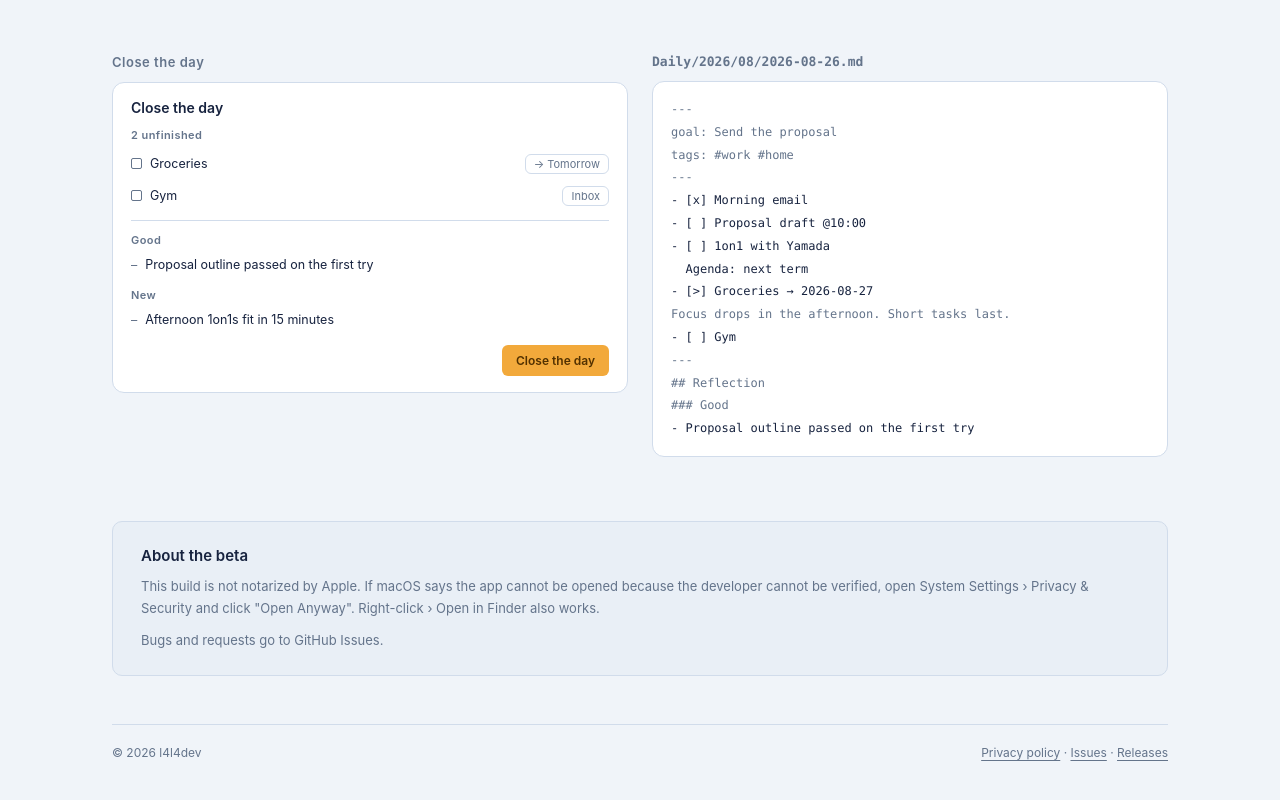
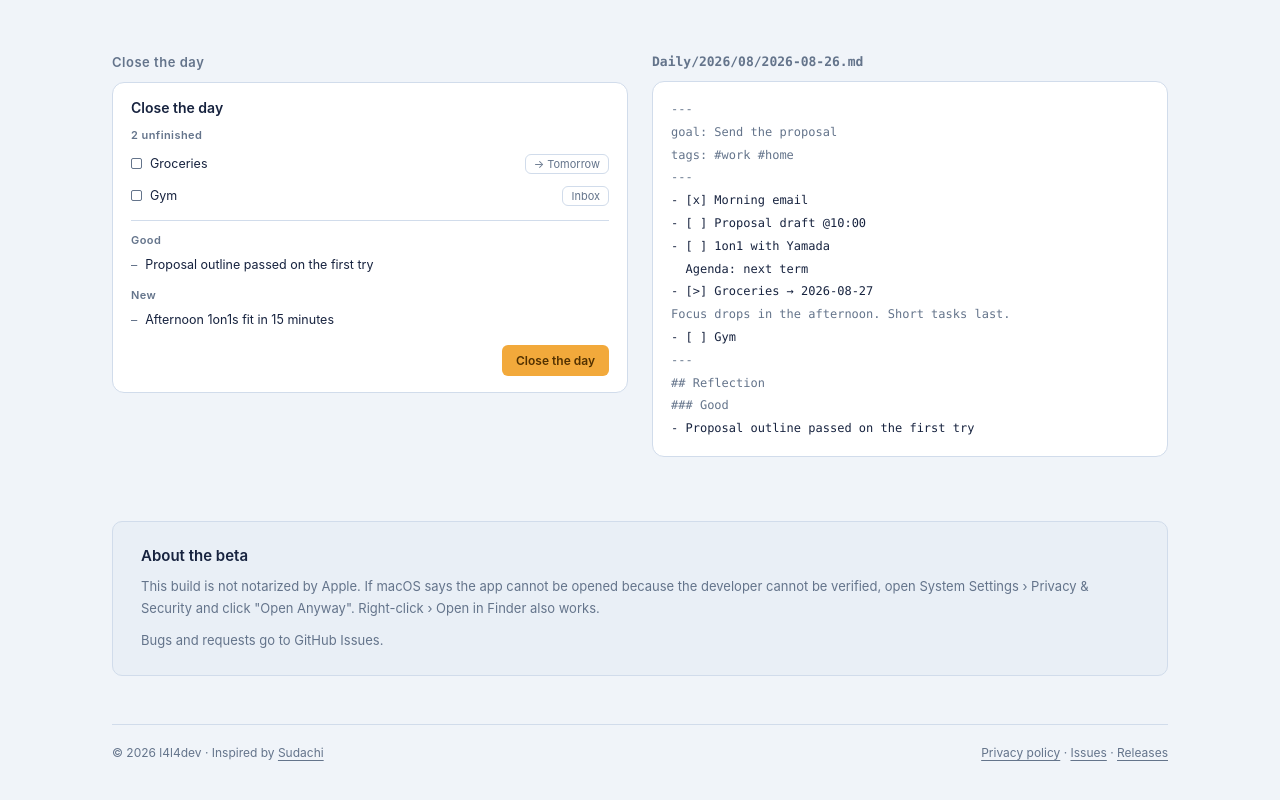
Before and after one commit to l4l4dev/FirnPlanner, a plain HTML site: page docs/index.html in a window 1280 px wide. Shown: the part 919-1719 px from the top of the page. Drawn offline with Linux system fonts and the light colour scheme.

Commit message:
フッターに Sudachi への着想のクレジットを足す
Co-Authored-By: Claude Fable 5 <noreply@anthropic.com>

```diff
--- a/docs/index.html
+++ b/docs/index.html
@@ -205,7 +205,7 @@ on a single page of text.</span>
     </section>
 
     <footer class="site-footer t">
-      <span>© 2026 l4l4dev</span>
+      <span>© 2026 l4l4dev · <span lang="ja"><a href="https://sudachi.io/">Sudachi</a> に着想を得ています</span><span lang="en">Inspired by <a href="https://sudachi.io/">Sudachi</a></span></span>
       <span>
         <a href="privacy.html"><span lang="ja">プライバシーポリシー</span><span lang="en">Privacy policy</span></a>
         · <a href="https://github.com/l4l4dev/FirnPlanner/issues">Issues</a>
```
